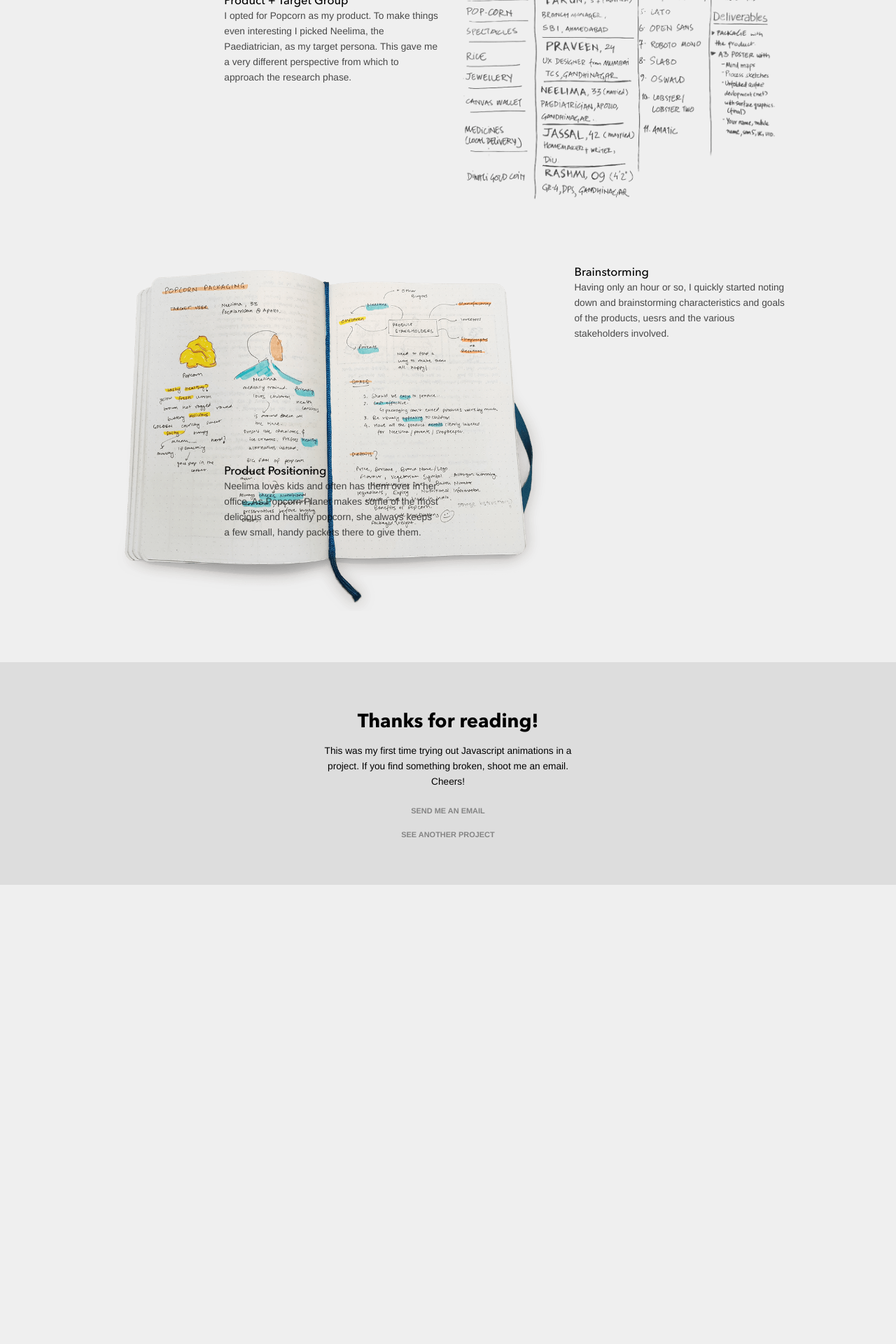
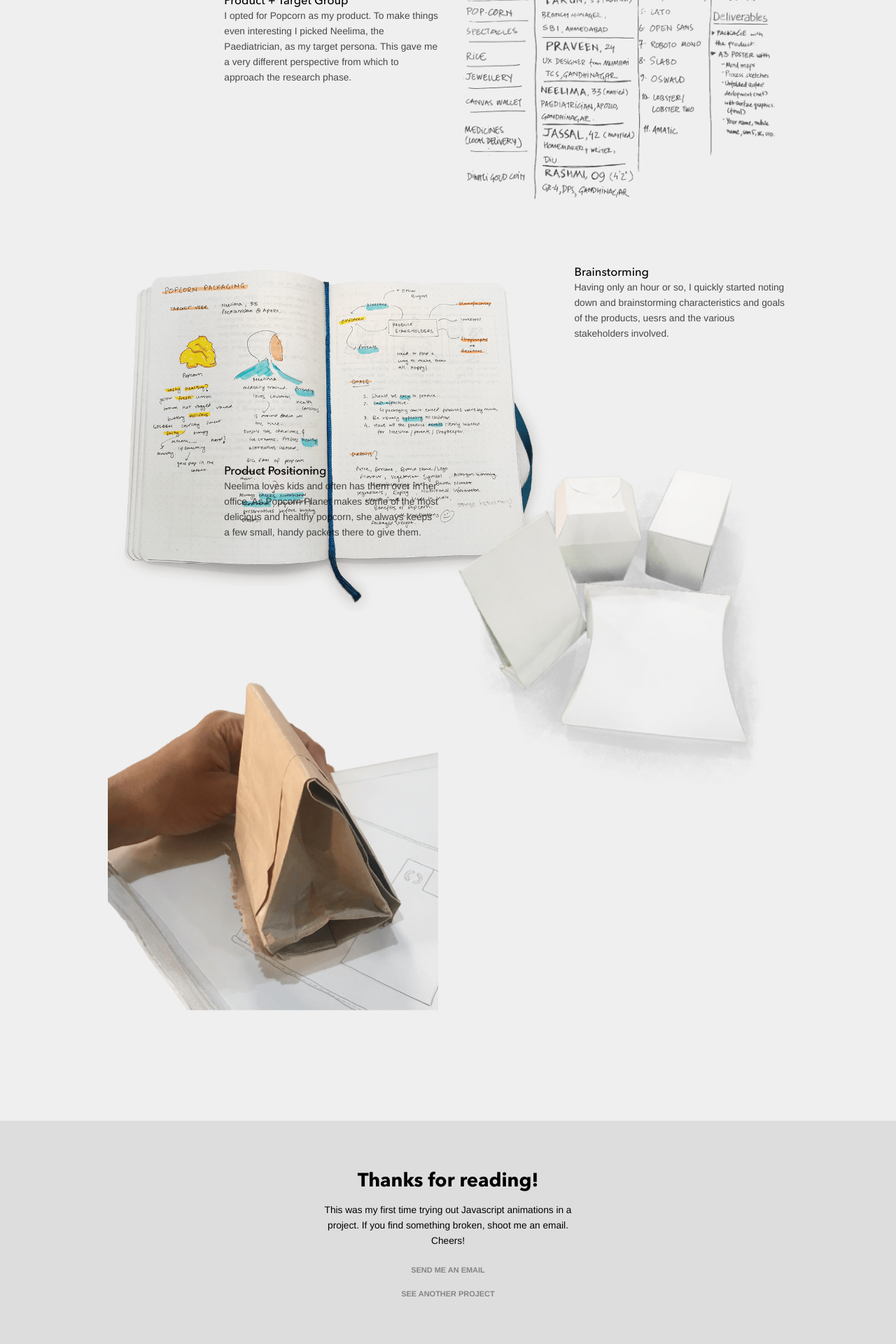
Before and after one commit to clearlysid/clearlysid.github.io, a Jekyll site: the page built from _work/3_packaging.html, in a window 1280 px wide. Shown: the part 746-2666 px from the top of the page at 70% size. Built offline with Jekyll 4.4.1, drawn with Linux system fonts in a browser that asks for light colours; some web fonts are replaced; before the commit the page ends 2010 px from its top, so only the background shows below that.

Commit message:
new projects

```diff
--- a/_work/3_packaging.html
+++ b/_work/3_packaging.html
@@ -24,7 +24,7 @@ color: FFC857
     </section>
 
     <figure class="lax" data-lax-preset_small="addDepth">
-        <img src="{{ site.baseurl }}/assets/images/packaging/brief2.png" alt="" class="lax" data-lax-preset_large="lazy-50" style="opacity: 0.7;">
+        <img src="{{ site.baseurl }}/assets/images/packaging/brief.png" alt="" class="lax" data-lax-preset_large="lazy-50" style="opacity: 0.7;">
     </figure>
 
     <section class="lax" data-lax-preset_small="addDepth">
@@ -41,4 +41,12 @@ color: FFC857
         <p>Neelima loves kids and often has them over in her office. As Popcorn Planet makes some of the most delicious and healthy popcorn, she always keeps a few small, handy packets there to give them.</p>
     </section>
 
+    <figure class="lax" data-lax-preset_small="addDepth">
+        <img src="{{ site.baseurl }}/assets/images/packaging/form-trials.png" alt="" class="lax" data-lax-preset_large="lazy-50">
+    </figure>
+
+    <figure class="lax" data-lax-preset_small="addDepth">
+        <img src="{{ site.baseurl }}/assets/images/packaging/form-final.png" alt="" class="lax" data-lax-preset_large="lazy-20">
+    </figure>
+
 </article>
--- a/index.html
+++ b/index.html
@@ -59,10 +59,5 @@ layout: default
                 {% endfor %}
             </div>
         </div>
-
-        <!-- <div class="glide__arrows" data-glide-el="controls">
-            <button class="glide__arrow glide__arrow--left" data-glide-dir="<"><</button>
-            <button class="glide__arrow glide__arrow--right" data-glide-dir=">">></button>
-        </div> -->
     </div>
 </header>
--- a/js/app.js
+++ b/js/app.js
@@ -440,12 +440,6 @@ lax.addPreset("addDepth", function() {
 
 
 function onPageLoad() {
-
-
-
-    // swup.preloadPage('/projects/int-emf-project')
-
-
     if(window.innerWidth >= 800){ if (document.querySelector('.project-list')) {projectHoverFX();}}
 
     if(window.innerWidth <= 800){
--- a/styles/_sass/_components.scss
+++ b/styles/_sass/_components.scss
@@ -345,8 +345,6 @@
         }
     }
 
-
-
     .project-item-title {
         font-family: Noah;
         text-align: center;
--- a/styles/_sass/_layouts.scss
+++ b/styles/_sass/_layouts.scss
@@ -275,6 +275,16 @@
         grid-column: 2 / span 2;
         grid-row: 4;
     }
+
+    figure:nth-of-type(3) {
+        grid-column: 4 / span 3;
+        grid-row: 4 / span 2;
+    }
+
+    figure:nth-of-type(4) {
+        grid-column: 1 / span 3;
+        grid-row: 5 / span 2;
+    }
 }
 
 
```
Also changed, not shown: _work/2_uiux.html (+15 -0 lines), assets/images/packaging/brief.png, assets/images/packaging/brief2.png (deleted), assets/images/packaging/form-final.png (added), assets/images/packaging/form-trials.png (added), assets/images/packaging/notebook-old.png (deleted).
